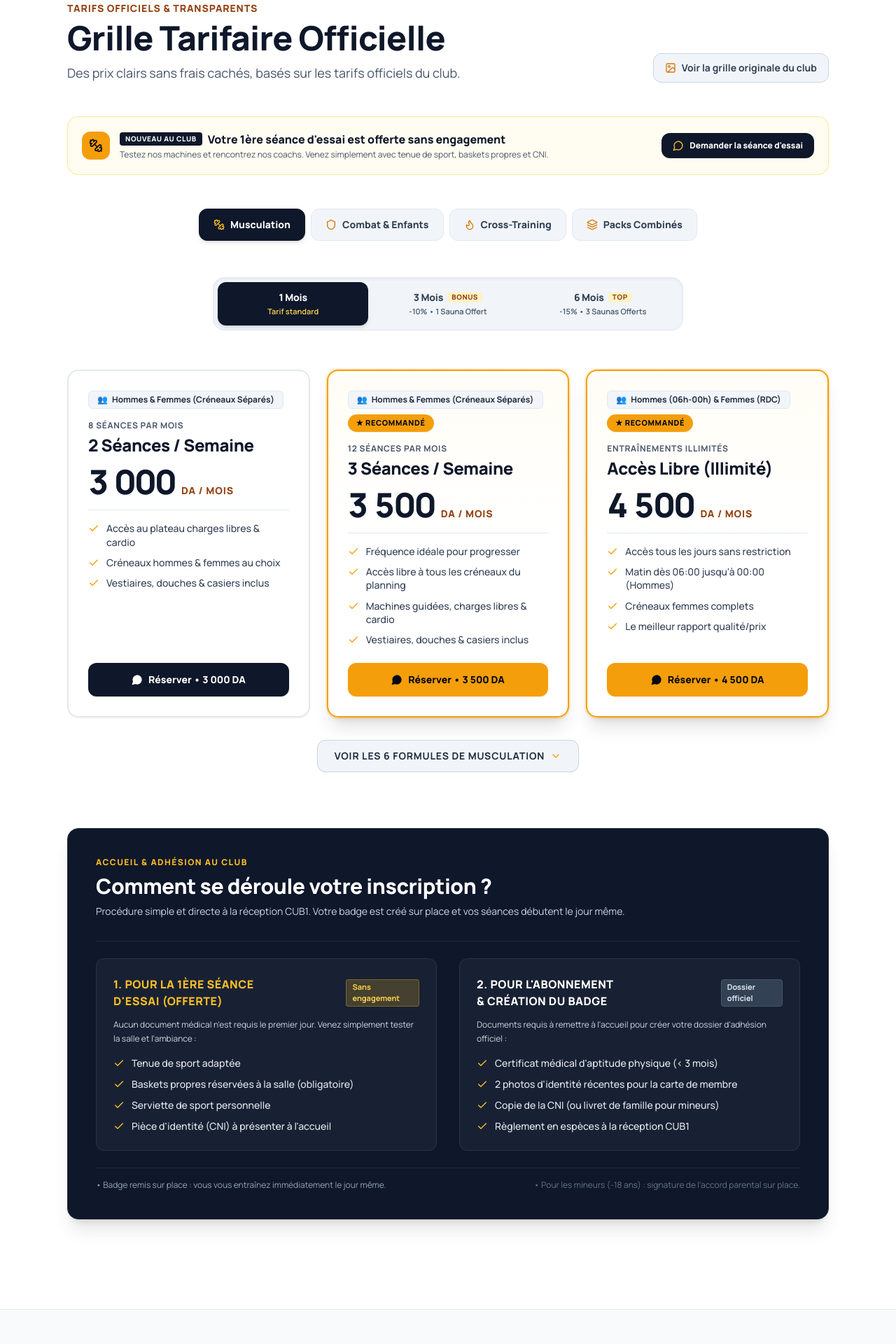
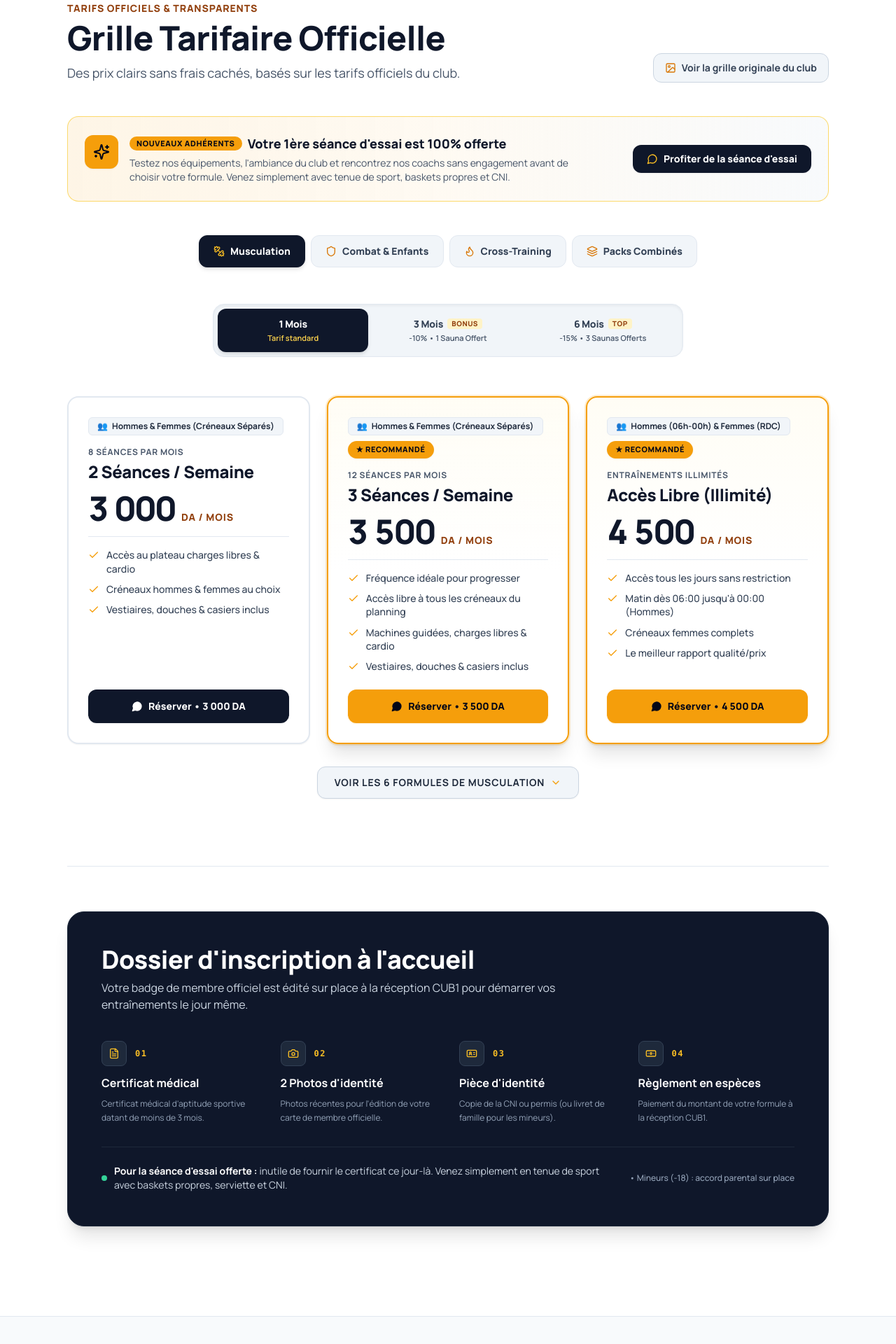
Before and after one commit to joinFleevy/AdrenaClub, a Next.js app: page / in a window 1280 px wide. Shown: the part 1010-2930 px from the top of the page at 70% size. Built offline with nearby package versions, Linux system fonts and the light colour scheme.

Commit message:
style(pricing): refine dossier d'inscription into bespoke athletic terminal panel (distill AI slop)

```diff
--- a/components/PricingSection.tsx
+++ b/components/PricingSection.tsx
@@ -14,6 +14,10 @@ import {
   X,
   Sparkles,
   Award,
+  FileText,
+  Camera,
+  IdCard,
+  Banknote,
 } from 'lucide-react';
 import { Language, content } from '@/data/content';
 import PricingCalculator from './PricingCalculator';
@@ -158,25 +162,25 @@ export default function PricingSection({ lang, onOpenPostersModal }: PricingSect
           </button>
         </div>
 
-        {/* REASSURANCE BANNER (Séance d'essai offerte) */}
-        <div className="mb-10 sm:mb-12 p-4 sm:p-5 rounded-2xl bg-amber-50/70 border border-amber-200/90 shadow-xs flex flex-col md:flex-row items-start md:items-center justify-between gap-4">
-          <div className="flex items-center gap-3.5">
-            <div className="w-10 h-10 rounded-xl bg-amber-500 text-slate-950 flex items-center justify-center flex-shrink-0 shadow-xs">
-              <Dumbbell className="w-5 h-5" />
+        {/* FREE TRIAL REASSURANCE BANNER (Séance d'essai offerte) */}
+        <div className="mb-10 sm:mb-12 p-5 sm:p-6 rounded-2xl bg-gradient-to-r from-amber-500/10 via-amber-500/5 to-slate-50 border border-amber-300/80 shadow-xs flex flex-col md:flex-row items-start md:items-center justify-between gap-4">
+          <div className="flex items-start gap-3.5 sm:gap-4">
+            <div className="w-11 h-11 sm:w-12 sm:h-12 rounded-xl bg-amber-500 text-slate-950 flex items-center justify-center flex-shrink-0 shadow-sm mt-0.5">
+              <Sparkles className="w-5 h-5 sm:w-6 sm:h-6" />
             </div>
             <div>
               <div className="flex items-center gap-2 flex-wrap">
-                <span className="px-2 py-0.5 rounded text-[10px] font-black bg-slate-900 text-white uppercase tracking-wider">
-                  {isAr ? 'مشتركون جدد' : 'Nouveau au club'}
+                <span className="px-2.5 py-0.5 rounded-full text-[11px] font-black bg-amber-500 text-slate-950 uppercase tracking-wider">
+                  {isAr ? 'حصرياً للمشتركين الجدد' : 'Nouveaux Adhérents'}
                 </span>
-                <h3 className="text-sm sm:text-base font-black text-slate-900">
-                  {isAr ? 'حصتك التدريبية الأولى مهداة بدون أي التزام' : 'Votre 1ère séance d\'essai est offerte sans engagement'}
+                <h3 className="text-base sm:text-lg font-black text-slate-900">
+                  {isAr ? 'حصتك التدريبية الأولى مهداة بالكامل (مجاناً)' : 'Votre 1ère séance d\'essai est 100% offerte'}
                 </h3>
               </div>
-              <p className="mt-0.5 text-xs text-slate-600 font-normal">
+              <p className="mt-1 text-xs sm:text-sm text-slate-600 max-w-2xl leading-relaxed font-normal">
                 {isAr
-                  ? 'تفضل لزيارة القاعة وتجربة العتاد ومقابلة المدربين. يكفي إحضار بدلة رياضية وحذاء نظيف وبطاقة تعريفك.'
-                  : 'Testez nos machines et rencontrez nos coachs. Venez simplement avec tenue de sport, baskets propres et CNI.'}
+                  ? 'جرّب عتاد القاعة، مساحة التمارين، وتعرّف على المدربين في أرض الواقع قبل دفع أي اشتراك. يكفي إحضار بدلة رياضية وحذاء نظيف وبطاقة تعريفك.'
+                  : 'Testez nos équipements, l\'ambiance du club et rencontrez nos coachs sans engagement avant de choisir votre formule. Venez simplement avec tenue de sport, baskets propres et CNI.'}
               </p>
             </div>
           </div>
@@ -184,10 +188,10 @@ export default function PricingSection({ lang, onOpenPostersModal }: PricingSect
           <button
             type="button"
             onClick={handleWhatsAppTrial}
-            className="inline-flex items-center gap-2 px-4 py-2.5 rounded-xl bg-slate-900 hover:bg-black text-white text-xs font-black transition-all shadow-sm active:scale-95 cursor-pointer whitespace-nowrap self-stretch md:self-auto justify-center"
+            className="inline-flex items-center gap-2 px-5 py-2.5 rounded-xl bg-slate-900 hover:bg-black text-white text-xs sm:text-sm font-extrabold transition-all shadow-sm active:scale-95 cursor-pointer whitespace-nowrap self-stretch md:self-auto justify-center"
           >
             <MessageCircle className="w-4 h-4 text-amber-400 flex-shrink-0" />
-            <span>{isAr ? 'استفسر عن الحصة المجانية' : 'Demander la séance d\'essai'}</span>
+            <span>{isAr ? 'استفسر عن الحصة المجانية' : 'Profiter de la séance d\'essai'}</span>
           </button>
         </div>
 
@@ -453,110 +457,116 @@ export default function PricingSection({ lang, onOpenPostersModal }: PricingSect
           )}
         </div>
 
-        {/* DOSSIER D'INSCRIPTION & FORMALITÉS À L'ACCUEIL */}
-        <div className="mt-16 sm:mt-20 rounded-2xl bg-slate-900 text-white p-6 sm:p-8 lg:p-10 shadow-xl border border-slate-800">
-          <div className="max-w-3xl mb-8">
-            <span className="text-xs font-black text-amber-400 uppercase tracking-widest block mb-2">
-              {isAr ? 'الاستقبال والتسجيل في CUB1' : 'Accueil & Adhésion au club'}
-            </span>
-            <h3 className="text-2xl sm:text-3xl font-black text-white tracking-tight">
-              {isAr ? 'دليلك للبدء : من الحصة التجريبية إلى بطاقة الاشتراك' : 'Comment se déroule votre inscription ?'}
-            </h3>
-            <p className="mt-2 text-xs sm:text-sm text-slate-300 leading-relaxed font-normal">
-              {isAr
-                ? 'إجراءات واضحة وبسيطة في مكتب الاستقبال بمقر النادي (CUB1). يتم استخراج بطاقتك وتبدأ تمارينك فوراً.'
-                : 'Procédure simple et directe à la réception CUB1. Votre badge est créé sur place et vos séances débutent le jour même.'}
-            </p>
-          </div>
+        {/* DOSSIER D'INSCRIPTION — BESPOKE ATHLETIC CRAFT */}
+        <div className="mt-16 sm:mt-24 pt-12 sm:pt-16 border-t border-slate-200">
+          <div className="rounded-3xl bg-slate-900 text-white p-7 sm:p-10 lg:p-12 shadow-xl border border-slate-800 relative overflow-hidden">
 
-          <div className="grid grid-cols-1 md:grid-cols-2 gap-6 lg:gap-8 pt-6 border-t border-slate-800">
-            {/* Colonne 1: Séance d'essai */}
-            <div className="p-5 sm:p-6 rounded-xl bg-slate-800/60 border border-slate-700/60 flex flex-col justify-between">
-              <div>
-                <div className="flex items-center justify-between gap-2 mb-3">
-                  <h4 className="text-sm sm:text-base font-black text-amber-400 uppercase tracking-wide">
-                    {isAr ? '1. للحصة التجريبية الأولى (مهداة)' : '1. Pour la 1ère séance d\'essai (Offerte)'}
-                  </h4>
-                  <span className="px-2 py-0.5 rounded bg-amber-400/20 text-amber-300 text-[11px] font-bold border border-amber-400/30">
-                    {isAr ? 'بدون التزام' : 'Sans engagement'}
-                  </span>
+            {/* Header: Confident, Direct, No AI Kickers */}
+            <div className="max-w-2xl mb-8 sm:mb-10">
+              <h3 className="text-2xl sm:text-3xl lg:text-4xl font-black tracking-tight text-white">
+                {isAr ? 'الملف المطلوب للتسجيل في الاستقبال' : 'Dossier d\'inscription à l\'accueil'}
+              </h3>
+              <p className="mt-2 text-sm sm:text-base text-slate-300 font-normal leading-relaxed">
+                {isAr
+                  ? 'يتم استخراج بطاقة العضوية والبدء فوراً في التمارين في نفس اليوم فور تقديم هذه الوثائق في مكتب الاستقبال (CUB1).'
+                  : 'Votre badge de membre officiel est édité sur place à la réception CUB1 pour démarrer vos entraînements le jour même.'}
+              </p>
+            </div>
+
+            {/* 4 Items Architecture — Integrated Flow, Zero Nested Box Slop */}
+            <div className="grid grid-cols-1 sm:grid-cols-2 lg:grid-cols-4 gap-6 lg:gap-8 pb-8 border-b border-slate-800">
+              {/* Item 01 */}
+              <div className="space-y-2">
+                <div className="flex items-center gap-3">
+                  <div className="w-9 h-9 rounded-lg bg-slate-800 border border-slate-700 flex items-center justify-center text-amber-400">
+                    <FileText className="w-4 h-4" />
+                  </div>
+                  <span className="text-xs font-mono font-bold text-amber-400 uppercase tracking-widest">01</span>
                 </div>
-                <p className="text-xs text-slate-300 mb-4 leading-relaxed font-normal">
+                <h4 className="text-base font-bold text-white pt-1">
+                  {isAr ? 'شهادة طبية عامة' : 'Certificat médical'}
+                </h4>
+                <p className="text-xs text-slate-400 leading-relaxed font-normal">
                   {isAr
-                    ? 'لا تحتاج لإحضار أي ملف طبي في يومك الأول. تفضل فقط لتجربة القاعة والعتاد ومقابلة الكوتش مع إحضار:'
-                    : 'Aucun document médical n\'est requis le premier jour. Venez simplement tester la salle et l\'ambiance :'}
+                    ? 'شهادة طبية عامة للقدرة البدنية صالحة لأقل من 3 أشهر لسلامتك الرياضية.'
+                    : 'Certificat médical d\'aptitude sportive datant de moins de 3 mois.'}
                 </p>
-                <ul className="space-y-2.5 text-xs sm:text-sm text-slate-200 font-medium">
-                  <li className="flex items-start gap-2.5">
-                    <Check className="w-4 h-4 text-amber-400 flex-shrink-0 mt-0.5" />
-                    <span>{isAr ? 'بدلة رياضية مريحة' : 'Tenue de sport adaptée'}</span>
-                  </li>
-                  <li className="flex items-start gap-2.5">
-                    <Check className="w-4 h-4 text-amber-400 flex-shrink-0 mt-0.5" />
-                    <span>{isAr ? 'حذاء رياضي نظيف خاص بالقاعة حصراً' : 'Baskets propres réservées à la salle (obligatoire)'}</span>
-                  </li>
-                  <li className="flex items-start gap-2.5">
-                    <Check className="w-4 h-4 text-amber-400 flex-shrink-0 mt-0.5" />
-                    <span>{isAr ? 'منشفة تدريب شخصية' : 'Serviette de sport personnelle'}</span>
-                  </li>
-                  <li className="flex items-start gap-2.5">
-                    <Check className="w-4 h-4 text-amber-400 flex-shrink-0 mt-0.5" />
-                    <span>{isAr ? 'بطاقة التعريف الوطنية لإثبات الهوية في الاستقبال' : 'Pièce d\'identité (CNI) à présenter à l\'accueil'}</span>
-                  </li>
-                </ul>
+              </div>
+
+              {/* Item 02 */}
+              <div className="space-y-2">
+                <div className="flex items-center gap-3">
+                  <div className="w-9 h-9 rounded-lg bg-slate-800 border border-slate-700 flex items-center justify-center text-amber-400">
+                    <Camera className="w-4 h-4" />
+                  </div>
+                  <span className="text-xs font-mono font-bold text-amber-400 uppercase tracking-widest">02</span>
+                </div>
+                <h4 className="text-base font-bold text-white pt-1">
+                  {isAr ? 'صورتان شمسيتان' : '2 Photos d\'identité'}
+                </h4>
+                <p className="text-xs text-slate-400 leading-relaxed font-normal">
+                  {isAr
+                    ? 'حديثتان لتثبيتهما على بطاقة العضوية والملف الإداري الورقي.'
+                    : 'Photos récentes pour l\'édition de votre carte de membre officielle.'}
+                </p>
+              </div>
+
+              {/* Item 03 */}
+              <div className="space-y-2">
+                <div className="flex items-center gap-3">
+                  <div className="w-9 h-9 rounded-lg bg-slate-800 border border-slate-700 flex items-center justify-center text-amber-400">
+                    <IdCard className="w-4 h-4" />
+                  </div>
+                  <span className="text-xs font-mono font-bold text-amber-400 uppercase tracking-widest">03</span>
+                </div>
+                <h4 className="text-base font-bold text-white pt-1">
+                  {isAr ? 'بطاقة التعريف الوطنية' : 'Pièce d\'identité'}
+                </h4>
+                <p className="text-xs text-slate-400 leading-relaxed font-normal">
+                  {isAr
+                    ? 'نسخة من CNI أو رخصة السياقة (أو الدفتر العائلي للأطفال).'
+                    : 'Copie de la CNI ou permis (ou livret de famille pour les mineurs).'}
+                </p>
+              </div>
+
+              {/* Item 04 */}
+              <div className="space-y-2">
+                <div className="flex items-center gap-3">
+                  <div className="w-9 h-9 rounded-lg bg-slate-800 border border-slate-700 flex items-center justify-center text-amber-400">
+                    <Banknote className="w-4 h-4" />
+                  </div>
+                  <span className="text-xs font-mono font-bold text-amber-400 uppercase tracking-widest">04</span>
+                </div>
+                <h4 className="text-base font-bold text-white pt-1">
+                  {isAr ? 'الدفع نقداً' : 'Règlement en espèces'}
+                </h4>
+                <p className="text-xs text-slate-400 leading-relaxed font-normal">
+                  {isAr
+                    ? 'دفع مبلغ الصيغة المختارة نقداً عند استلام البطاقة بمكتب الاستقبال.'
+                    : 'Paiement du montant de votre formule à la réception CUB1.'}
+                </p>
               </div>
             </div>
 
-            {/* Colonne 2: Abonnement Officiel */}
-            <div className="p-5 sm:p-6 rounded-xl bg-slate-800/60 border border-slate-700/60 flex flex-col justify-between">
-              <div>
-                <div className="flex items-center justify-between gap-2 mb-3">
-                  <h4 className="text-sm sm:text-base font-black text-white uppercase tracking-wide">
-                    {isAr ? '2. لتثبيت الاشتراك واستخراج البطاقة' : '2. Pour l\'abonnement & création du badge'}
-                  </h4>
-                  <span className="px-2 py-0.5 rounded bg-slate-700 text-slate-200 text-[11px] font-bold border border-slate-600">
-                    {isAr ? 'الملف الرسمي' : 'Dossier officiel'}
-                  </span>
-                </div>
-                <p className="text-xs text-slate-300 mb-4 leading-relaxed font-normal">
+            {/* Bottom Strip: Free Trial vs Full Subscription */}
+            <div className="pt-6 flex flex-col md:flex-row md:items-center justify-between gap-4 text-xs sm:text-sm">
+              <div className="flex items-start sm:items-center gap-2.5">
+                <span className="w-2 h-2 rounded-full bg-emerald-400 flex-shrink-0 mt-1 sm:mt-0" />
+                <p className="text-slate-300 font-normal">
+                  <strong className="text-white font-bold">
+                    {isAr ? 'للحصة التجريبية المجانية: ' : 'Pour la séance d\'essai offerte : '}
+                  </strong>
                   {isAr
-                    ? 'الوثائق المطلوبة لتسليمها في مكتب الاستقبال لاستخراج بطاقة العضوية الدائمة:'
-                    : 'Documents requis à remettre à l\'accueil pour créer votre dossier d\'adhésion officiel :'}
+                    ? 'لا تحتاج لإحضار الشهادة الطبية في أول يوم! يكفي إحضار بدلة رياضية، حذاء نظيف خاص بالقاعة، منشفة وبطاقة تعريفك.'
+                    : 'inutile de fournir le certificat ce jour-là. Venez simplement en tenue de sport avec baskets propres, serviette et CNI.'}
                 </p>
-                <ul className="space-y-2.5 text-xs sm:text-sm text-slate-200 font-medium">
-                  <li className="flex items-start gap-2.5">
-                    <Check className="w-4 h-4 text-amber-400 flex-shrink-0 mt-0.5" />
-                    <span>{isAr ? 'شهادة طبية عامة تثبت القدرة البدنية (أقل من 3 أشهر)' : 'Certificat médical d\'aptitude physique (< 3 mois)'}</span>
-                  </li>
-                  <li className="flex items-start gap-2.5">
-                    <Check className="w-4 h-4 text-amber-400 flex-shrink-0 mt-0.5" />
-                    <span>{isAr ? 'صورتان شمسيتان حديثتان لبطاقة العضوية' : '2 photos d\'identité récentes pour la carte de membre'}</span>
-                  </li>
-                  <li className="flex items-start gap-2.5">
-                    <Check className="w-4 h-4 text-amber-400 flex-shrink-0 mt-0.5" />
-                    <span>{isAr ? 'نسخة من بطاقة التعريف الوطنية (أو الدفتر العائلي للقصر)' : 'Copie de la CNI (ou livret de famille pour mineurs)'}</span>
-                  </li>
-                  <li className="flex items-start gap-2.5">
-                    <Check className="w-4 h-4 text-amber-400 flex-shrink-0 mt-0.5" />
-                    <span>{isAr ? 'دفع مبلغ الصيغة نقداً في الاستقبال عند استلام البطاقة' : 'Règlement en espèces à la réception CUB1'}</span>
-                  </li>
-                </ul>
               </div>
+
+              <span className="text-xs text-slate-400 whitespace-nowrap self-start md:self-auto font-medium">
+                {isAr ? '• للقصر (-18): توقيع ترخيص الولي في الاستقبال' : '• Mineurs (-18) : accord parental sur place'}
+              </span>
             </div>
-          </div>
 
-          {/* Practical Sub-footer */}
-          <div className="mt-6 pt-4 border-t border-slate-800 flex flex-col sm:flex-row items-start sm:items-center justify-between gap-3 text-xs text-slate-400">
-            <span>
-              {isAr
-                ? '• استخراج فوري للبطاقة: تبدأ حصتك التدريبية مباشرة في نفس يوم تقديم الملف.'
-                : '• Badge remis sur place : vous vous entraînez immédiatement le jour même.'}
-            </span>
-            <span className="text-slate-500">
-              {isAr
-                ? '• للقصر (-18 سنة): توقيع ترخيص الولي القانوني مباشرة في الاستقبال.'
-                : '• Pour les mineurs (-18 ans) : signature de l\'accord parental sur place.'}
-            </span>
           </div>
         </div>
 
```
